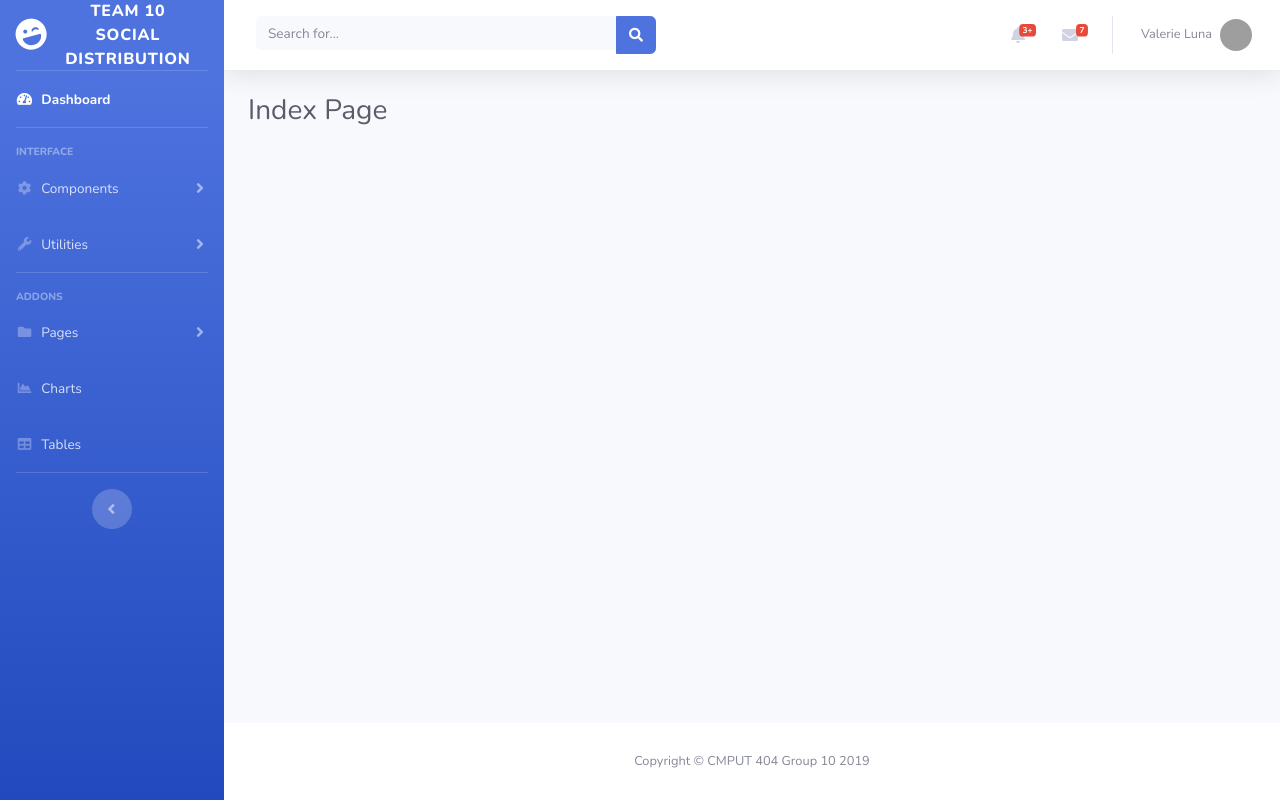
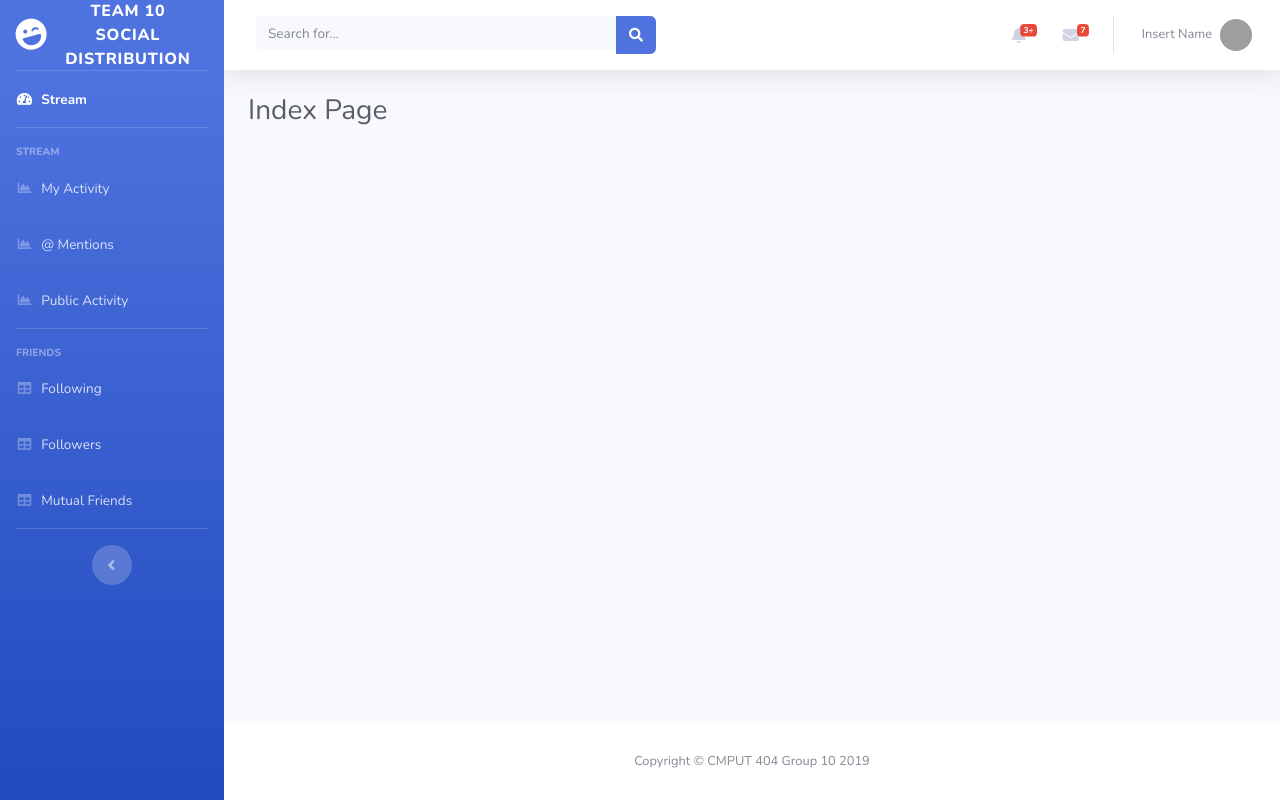
Before and after one commit to olivaC/group-cmput404-project, a Django app: page / in a window 1280 px wide. Run offline with Django 3.2, Linux system fonts and the light colour scheme; some libraries are stand-ins or nearby versions; grey boxes are pictures that could not be loaded.

Commit message:
#5 Add sidebar headings (have to fix)

```diff
--- a/app/templates/sidebar.html
+++ b/app/templates/sidebar.html
@@ -18,7 +18,7 @@
     <li class="nav-item active">
         <a class="nav-link" href="index.html">
             <i class="fas fa-fw fa-tachometer-alt"></i>
-            <span>Dashboard</span></a>
+            <span>Stream</span></a>
     </li>
 
     <!-- Divider -->
@@ -26,85 +26,118 @@
 
     <!-- Heading -->
     <div class="sidebar-heading">
-        Interface
+        Stream
     </div>
 
-    <!-- Nav Item - Pages Collapse Menu -->
     <li class="nav-item">
-        <a class="nav-link collapsed" href="#" data-toggle="collapse" data-target="#collapseTwo" aria-expanded="true"
-           aria-controls="collapseTwo">
-            <i class="fas fa-fw fa-cog"></i>
-            <span>Components</span>
-        </a>
-        <div id="collapseTwo" class="collapse" aria-labelledby="headingTwo" data-parent="#accordionSidebar">
-            <div class="bg-white py-2 collapse-inner rounded">
-                <h6 class="collapse-header">Custom Components:</h6>
-                <a class="collapse-item" href="buttons.html">Buttons</a>
-                <a class="collapse-item" href="cards.html">Cards</a>
-            </div>
-        </div>
+        <a class="nav-link" href="charts.html">
+            <i class="fas fa-fw fa-chart-area"></i>
+            <span>My Activity</span></a>
+    </li>
+    <li class="nav-item">
+        <a class="nav-link" href="charts.html">
+            <i class="fas fa-fw fa-chart-area"></i>
+            <span>@ Mentions</span></a>
+    </li>
+    <li class="nav-item">
+        <a class="nav-link" href="charts.html">
+            <i class="fas fa-fw fa-chart-area"></i>
+            <span>Public Activity</span></a>
     </li>
 
-    <!-- Nav Item - Utilities Collapse Menu -->
-    <li class="nav-item">
-        <a class="nav-link collapsed" href="#" data-toggle="collapse" data-target="#collapseUtilities"
-           aria-expanded="true" aria-controls="collapseUtilities">
-            <i class="fas fa-fw fa-wrench"></i>
-            <span>Utilities</span>
-        </a>
-        <div id="collapseUtilities" class="collapse" aria-labelledby="headingUtilities" data-parent="#accordionSidebar">
-            <div class="bg-white py-2 collapse-inner rounded">
-                <h6 class="collapse-header">Custom Utilities:</h6>
-                <a class="collapse-item" href="utilities-color.html">Colors</a>
-                <a class="collapse-item" href="utilities-border.html">Borders</a>
-                <a class="collapse-item" href="utilities-animation.html">Animations</a>
-                <a class="collapse-item" href="utilities-other.html">Other</a>
-            </div>
-        </div>
-    </li>
+
+    <!-- Nav Item - Pages Collapse Menu -->
+    {#    <li class="nav-item">#}
+    {#        <a class="nav-link collapsed" href="#" data-toggle="collapse" data-target="#collapseTwo" aria-expanded="true"#}
+    {#           aria-controls="collapseTwo">#}
+    {#            <i class="fas fa-fw fa-cog"></i>#}
+    {#            <span>Stream</span>#}
+    {#        </a>#}
+    {#        <div id="collapseTwo" class="collapse" aria-labelledby="headingTwo" data-parent="#accordionSidebar">#}
+    {#            <div class="bg-white py-2 collapse-inner rounded">#}
+    {#                <h6 class="collapse-header">Custom Components:</h6>#}
+    {#                <a class="collapse-item" href="buttons.html">Buttons</a>#}
+    {#                <a class="collapse-item" href="cards.html">Cards</a>#}
+    {#            </div>#}
+    {#        </div>#}
+    {#    </li>#}
+    {##}
+    {#    <!-- Nav Item - Utilities Collapse Menu -->#}
+    {#    <li class="nav-item">#}
+    {#        <a class="nav-link collapsed" href="#" data-toggle="collapse" data-target="#collapseUtilities"#}
+    {#           aria-expanded="true" aria-controls="collapseUtilities">#}
+    {#            <i class="fas fa-fw fa-wrench"></i>#}
+    {#            <span>Utilities</span>#}
+    {#        </a>#}
+    {#        <div id="collapseUtilities" class="collapse" aria-labelledby="headingUtilities" data-parent="#accordionSidebar">#}
+    {#            <div class="bg-white py-2 collapse-inner rounded">#}
+    {#                <h6 class="collapse-header">Custom Utilities:</h6>#}
+    {#                <a class="collapse-item" href="utilities-color.html">Colors</a>#}
+    {#                <a class="collapse-item" href="utilities-border.html">Borders</a>#}
+    {#                <a class="collapse-item" href="utilities-animation.html">Animations</a>#}
+    {#                <a class="collapse-item" href="utilities-other.html">Other</a>#}
+    {#            </div>#}
+    {#        </div>#}
+    {#    </li>#}
 
     <!-- Divider -->
     <hr class="sidebar-divider">
 
     <!-- Heading -->
     <div class="sidebar-heading">
-        Addons
+        Friends
     </div>
 
-    <!-- Nav Item - Pages Collapse Menu -->
-    <li class="nav-item">
-        <a class="nav-link collapsed" href="#" data-toggle="collapse" data-target="#collapsePages" aria-expanded="true"
-           aria-controls="collapsePages">
-            <i class="fas fa-fw fa-folder"></i>
-            <span>Pages</span>
-        </a>
-        <div id="collapsePages" class="collapse" aria-labelledby="headingPages" data-parent="#accordionSidebar">
-            <div class="bg-white py-2 collapse-inner rounded">
-                <h6 class="collapse-header">Login Screens:</h6>
-                <a class="collapse-item" href="login.html">Login</a>
-                <a class="collapse-item" href="register.html">Register</a>
-                <a class="collapse-item" href="forgot-password.html">Forgot Password</a>
-                <div class="collapse-divider"></div>
-                <h6 class="collapse-header">Other Pages:</h6>
-                <a class="collapse-item" href="404.html">404 Page</a>
-                <a class="collapse-item" href="blank.html">Blank Page</a>
-            </div>
-        </div>
-    </li>
-
-    <!-- Nav Item - Charts -->
-    <li class="nav-item">
-        <a class="nav-link" href="charts.html">
-            <i class="fas fa-fw fa-chart-area"></i>
-            <span>Charts</span></a>
-    </li>
-
-    <!-- Nav Item - Tables -->
     <li class="nav-item">
         <a class="nav-link" href="tables.html">
             <i class="fas fa-fw fa-table"></i>
-            <span>Tables</span></a>
+            <span>Following</span></a>
     </li>
+    <li class="nav-item">
+        <a class="nav-link" href="tables.html">
+            <i class="fas fa-fw fa-table"></i>
+            <span>Followers</span></a>
+    </li>
+    <li class="nav-item">
+        <a class="nav-link" href="tables.html">
+            <i class="fas fa-fw fa-table"></i>
+            <span>Mutual Friends</span></a>
+    </li>
+
+    <!-- Nav Item - Pages Collapse Menu -->
+    {#    <li class="nav-item">#}
+    {#        <a class="nav-link collapsed" href="#" data-toggle="collapse" data-target="#collapsePages" aria-expanded="true"#}
+    {#           aria-controls="collapsePages">#}
+    {#            <i class="fas fa-fw fa-folder"></i>#}
+    {#            <span>Pages</span>#}
+    {#        </a>#}
+    {#        <div id="collapsePages" class="collapse" aria-labelledby="headingPages" data-parent="#accordionSidebar">#}
+    {#            <div class="bg-white py-2 collapse-inner rounded">#}
+    {#                <h6 class="collapse-header">Login Screens:</h6>#}
+    {#                <a class="collapse-item" href="login.html">Login</a>#}
+    {#                <a class="collapse-item" href="register.html">Register</a>#}
+    {#                <a class="collapse-item" href="forgot-password.html">Forgot Password</a>#}
+    {#                <div class="collapse-divider"></div>#}
+    {#                <h6 class="collapse-header">Other Pages:</h6>#}
+    {#                <a class="collapse-item" href="404.html">404 Page</a>#}
+    {#                <a class="collapse-item" href="blank.html">Blank Page</a>#}
+    {#            </div>#}
+    {#        </div>#}
+    {#    </li>#}
+    {##}
+    {#    <!-- Nav Item - Charts -->#}
+    {#    <li class="nav-item">#}
+    {#        <a class="nav-link" href="charts.html">#}
+    {#            <i class="fas fa-fw fa-chart-area"></i>#}
+    {#            <span>Charts</span></a>#}
+    {#    </li>#}
+    {##}
+    {#    <!-- Nav Item - Tables -->#}
+    {#    <li class="nav-item">#}
+    {#        <a class="nav-link" href="tables.html">#}
+    {#            <i class="fas fa-fw fa-table"></i>#}
+    {#            <span>Tables</span></a>#}
+    {#    </li>#}
 
     <!-- Divider -->
     <hr class="sidebar-divider d-none d-md-block">
--- a/app/templates/topbar.html
+++ b/app/templates/topbar.html
@@ -170,7 +170,7 @@
         <li class="nav-item dropdown no-arrow">
             <a class="nav-link dropdown-toggle" href="#" id="userDropdown" role="button" data-toggle="dropdown"
                aria-haspopup="true" aria-expanded="false">
-                <span class="mr-2 d-none d-lg-inline text-gray-600 small">Valerie Luna</span>
+                <span class="mr-2 d-none d-lg-inline text-gray-600 small">Insert Name</span>
                 <img class="img-profile rounded-circle" src="https://source.unsplash.com/QAB-WJcbgJk/60x60">
             </a>
             <!-- Dropdown - User Information -->
```
